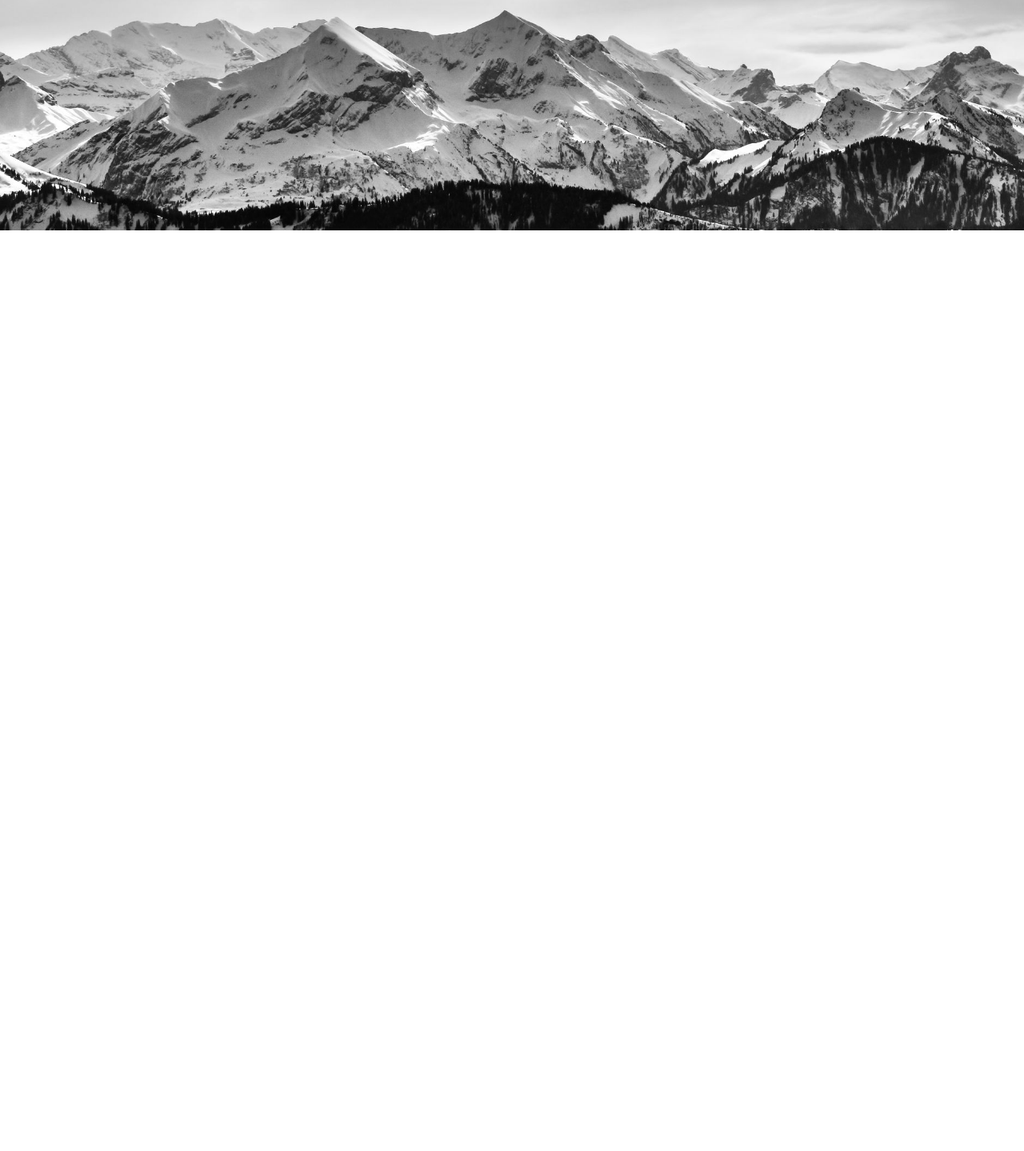
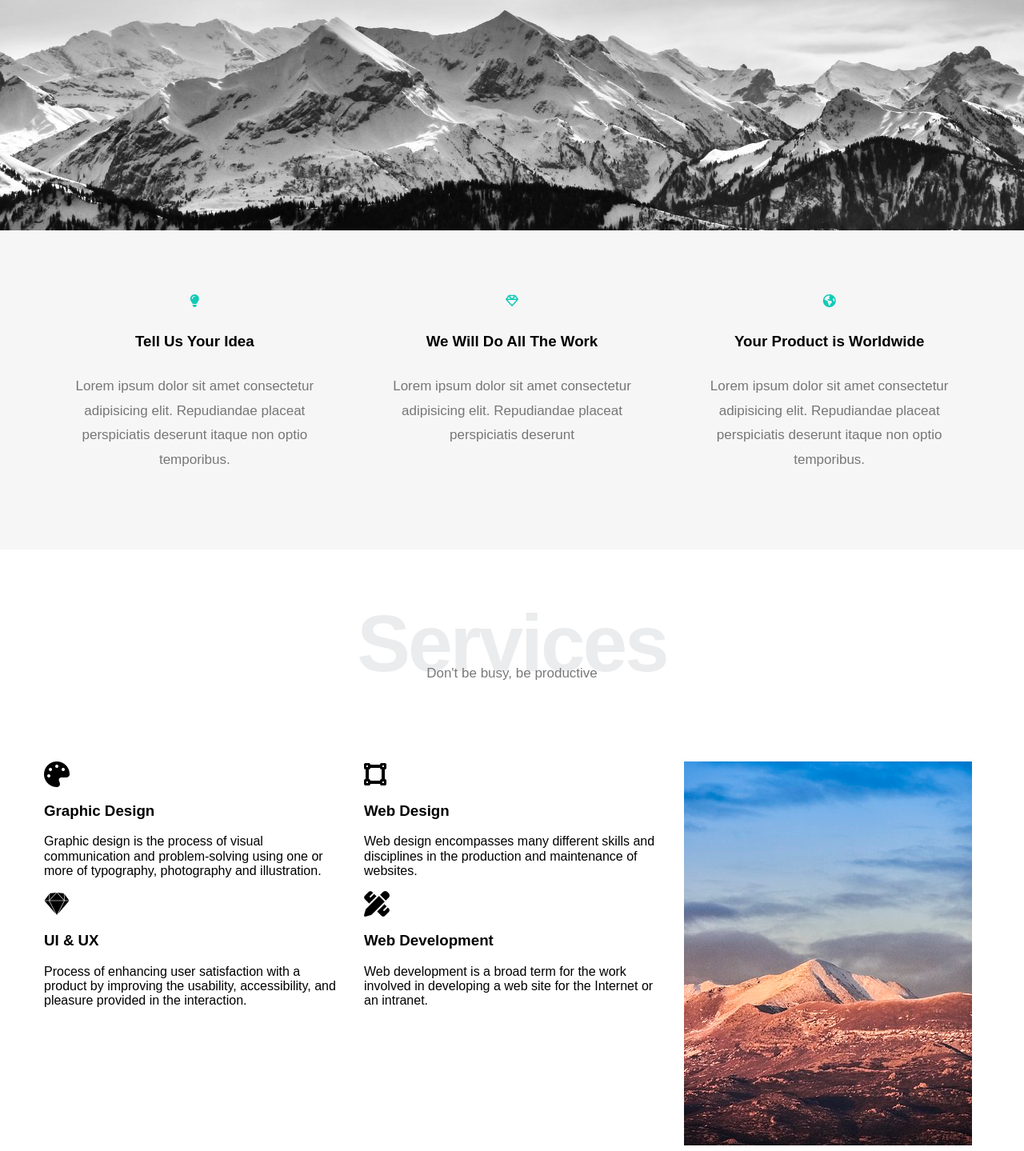
Before and after one commit to sara526/Template_one, a plain HTML site: page index.html in a window 1280 px wide. Shown: the part 512-1951 px from the top of the page at 80% size. Before the commit the page ends 800 px from the top, so only its background shows below. Drawn offline with Linux system fonts and the light colour scheme.

Commit message:
create services section

```diff
--- a/css/style.css
+++ b/css/style.css
@@ -3,6 +3,7 @@
     --main-color: #10cab7;
     --secondary-color: #2c4755;
 }
+/* End Variables */
 /*start global rules*/
 body {
     font-family: work-sans, sans-serif;
@@ -31,8 +32,32 @@ body {
         width: 1170px;
     }
 }
-/*end global rules*/
-/*start header rules*/
+/*End global rules*/
+/*Start components rules*/
+.special-heading {
+    margin: 0;
+    font-weight: 800;
+    color: #ebeced;
+    font-size: 100px;
+    text-align: center;
+    letter-spacing: -3px;
+}
+.special-heading + p {
+    text-align: center;
+    font-size: 17px;
+    margin: -30px 0 0;
+    color: #797979;
+}
+@media (max-width: 768px) {
+    .special-heading {
+        font-size: 60px;
+    }
+    .special-heading + p {
+        margin-top: -20px;
+    }
+}
+/*End components rules*/
+/*Start header rules*/
 .header {
     padding: 20px;
 }
@@ -137,3 +162,55 @@ body {
 }
 /* end landing section */
 /* start features */
+.features {
+    padding-top: 60px;
+    padding-bottom: 60px;
+    background-color: #f6f6f6;
+}
+.features .container {  /*don't write div before .features */
+    display: grid;
+    grid-template-columns: repeat(auto-fill, minmax(300px, 1fr));
+    gap: 20px;
+}
+.features .feat {
+    padding: 20px;
+    text-align: center;
+}
+.features .feat i {
+    color: var(--main-color);
+}
+.features .feat h3 {
+    font-weight: 800;
+    margin: 30px 0; /* top & bottom 30px */
+}
+.features .feat p {
+    color: #777;
+    line-height: 1.8;
+    font-size: 17px;
+}
+/* End Features */
+/* start services */
+.services {
+    padding-top: 60px;
+    padding-bottom: 60px;
+}
+.services .services-content {
+    display: grid;
+    grid-template-columns: repeat(auto-fill, minmax(300px, 1fr));
+    gap: 30px;
+    margin-top: 100px; /*to move the services section down*/
+.services .services-content .srv {
+    display: flex;
+    margin-bottom: 40px;
+}
+@media (max-width: 767px) {
+    .services .services-content .srv {
+        flex-direction: column;
+        text-align: center;
+    }
+}
+.services .services-content .srv i {
+    flex-basis: 60px;
+    color: var(--main-color);
+}
+}
--- a/index.html
+++ b/index.html
@@ -16,7 +16,7 @@
 </head>
 <body>
     <!-- Start Header -->
-     <div class="header">
+    <div class="header">
         <div class="container">
             <img src="images/logo.png" alt="" class="logo">
             <div class="links">
@@ -33,14 +33,90 @@
                 </ul>
             </div>
         </div>
-     </div>
+    </div>
     <!-- End Header -->
     <!-- Start Landing Section -->
-     <div class="landing">
+    <div class="landing">
         <div class="intro-text">
             <h1>Hello There</h1>
             <p>We are Leon - Super Creative & Minimal Agency Web Template</p>
         </div>
-     </div>
+    </div>
+    <!--End landing section-->
+    <!-- Start Features -->
+    <div class="features">
+        <div class="container">
+            <div class="feat">
+                <i class="fa-solid fa-lightbulb"></i>
+                <h3>Tell Us Your Idea</h3>
+                <p>Lorem ipsum dolor sit amet consectetur adipisicing elit. Repudiandae placeat perspiciatis deserunt itaque non optio temporibus.</p>
+            </div>
+            <div class="feat">
+                <i class="fa-regular fa-gem"></i>
+                <h3>We Will Do All The Work</h3>
+                <p>Lorem ipsum dolor sit amet consectetur adipisicing elit. Repudiandae placeat perspiciatis deserunt</p>
+            </div>
+            <div class="feat">
+                <i class="fa-solid fa-earth-americas"></i>
+                <h3>Your Product is Worldwide</h3>
+                <p>Lorem ipsum dolor sit amet consectetur adipisicing elit. Repudiandae placeat perspiciatis deserunt itaque non optio temporibus.</p>
+            </div>
+        </div>
+    </div>
+    <!--end features-->
+    <!--start devices-->
+    <div id="services" class="services">
+        <div class="container">
+            <h2 class="special-heading">Services</h2>
+            <p>Don't be busy, be productive</p>
+            <div class="services-content">
+                <!--start first srv-->
+                <div class="col">
+                    <div class="srv">
+                        <i class="fas fa-palette fa-2x"></i>
+                        <div class="text">
+                          <h3>Graphic Design</h3>
+                          <p>Graphic design is the process of visual communication and problem-solving using one or more of typography, photography and illustration.</p>
+                        </div>
+                    </div>
+                    <div class="srv">
+                        <i class="fab fa-sketch fa-2x"></i>
+                        <div class="text">
+                            <h3>UI & UX</h3>
+                            <p>Process of enhancing user satisfaction with a product by improving the usability, accessibility, and pleasure provided in the interaction.</p>
+                        </div>
+                    </div>
+                </div>
+                <!-- End first srv -->
+                <!-- start second srv -->
+                <div class="col">
+                    <div class="srv">
+                         <i class="fas fa-vector-square fa-2x"></i>
+                         <div class="text">
+                            <h3>Web Design</h3>
+                            <p>Web design encompasses many different skills and disciplines in the production and maintenance of websites.</p>
+                         </div>
+                    </div>
+                    <div class="srv">
+                        <i class="fas fa-pencil-ruler fa-2x"></i>
+                        <div class="text">
+                            <h3>Web Development</h3>
+                            <p>Web development is a broad term for the work involved in developing a web site for the Internet or an intranet.</p>
+                        </div>
+                    </div>
+                </div>
+                <!-- End second srv -->
+                <!--Start third srv-->
+                <div class="col">
+                    <div class="image image-column">
+                        <img src="images/services.jpg" alt="">
+                    </div>
+                </div>
+            </div>
+        </div>
+
+
+    </div>
+
 </body>
 </html>
```
